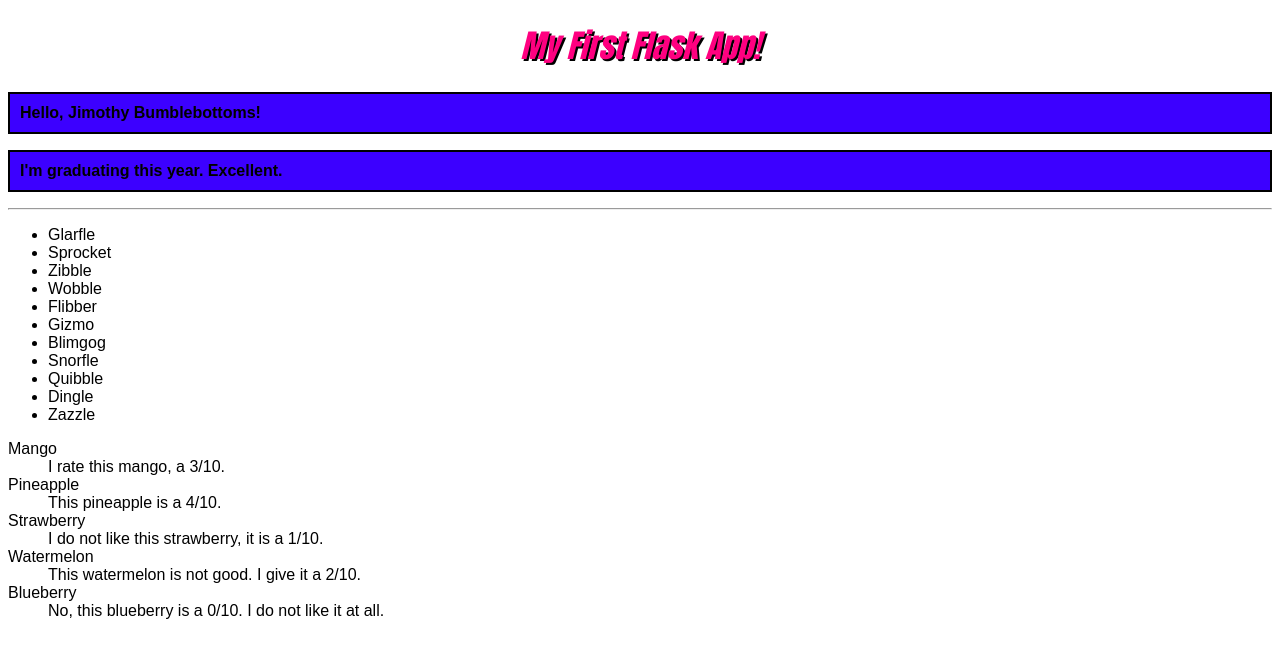
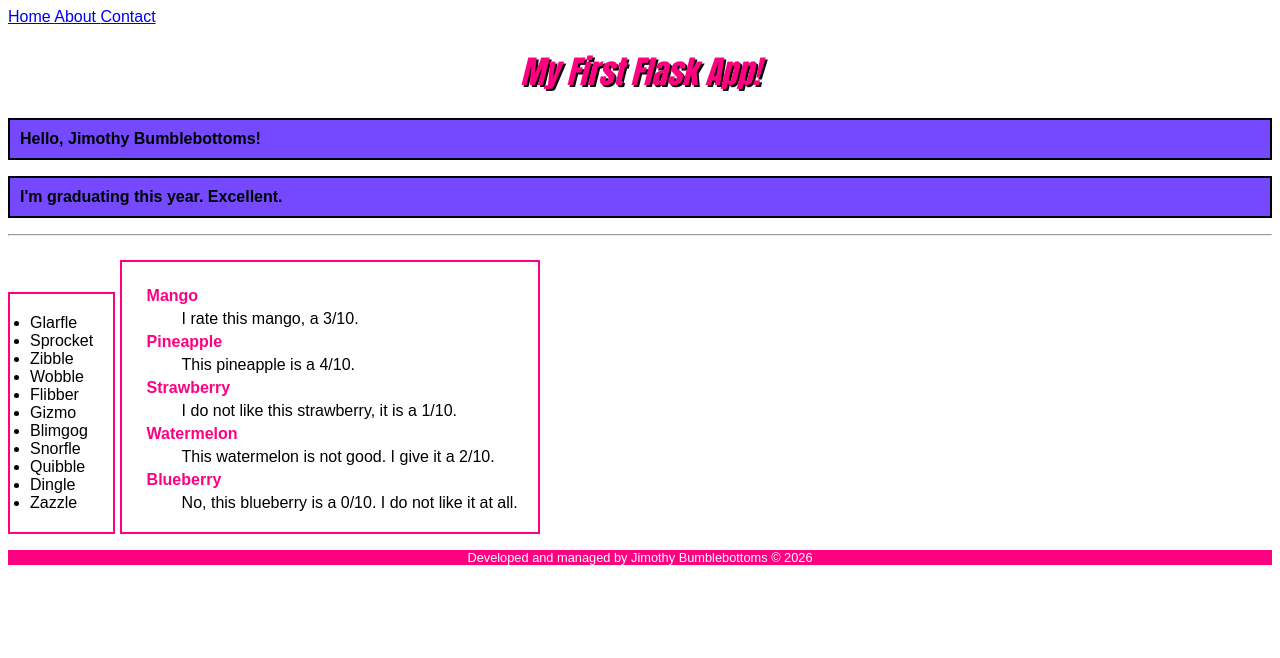
Before and after one commit to PhineasE2026/cs3-unit3-notes, a Flask app: page / in a window 1280 px wide. Shown: the top 658 px of the page. Run offline with Flask 3, Linux system fonts and the light colour scheme.

Commit message:
added links, footer, etc

```diff
--- a/app.py
+++ b/app.py
@@ -23,6 +23,12 @@ def index():
     # name_data is the variable declared here in python
     return render_template('index.html', name=name_data, year=year_data, favorites=favorites_list, ratings=ratings_dict)
 
+def about():
+    return render_template('about.html')
+
+def contact():
+    return render_template('contact.html')
+
 
 
 # TO RUN APP - type "flask run" into TERMINAL
--- a/static/style.css
+++ b/static/style.css
@@ -1,3 +1,9 @@
+:root {
+    --accent: #ff0080;
+    --accent-lt: #ff0080;
+    --accent-dk: #ff0080;
+}
+
 body {
     background: rgb(255, 255, 255);
     color: rgb(0, 0, 0);
@@ -5,7 +11,8 @@ body {
 }
 
 h1 {
-    color: rgb(255, 0, 128);
+    background: white;
+    color: var(--accent);
     font-style: italic;
     font-family: Impact;
     text-align: center;
@@ -13,8 +20,30 @@ h1 {
 }
 
 p {
-    background: rgb(60, 0, 255);
+    background: rgb(116, 73, 255);
     font-weight: bold;
     padding: 10px;
     border: 2px double black;
 }
+
+ul, dl {
+    border: 2px solid var(--accent-dk);
+    display: inline-block;
+    padding: 20px;
+}
+
+dt {
+    background: white;
+    color: var(--accent);
+    font-weight: bold;
+    padding: 5px;
+    border-radius: 5px;
+    display: inline-block;
+}
+
+footer {
+    background: var(--accent-dk);
+    color: white;
+    text-align: center;
+    font-size: 0.8rem;
+}
--- a/templates/index.html
+++ b/templates/index.html
@@ -5,6 +5,14 @@
     <link rel="stylesheet" href="{{ url_for('static', filename='style.css') }}">
   </head>
   <body>
+    <div class="navbar">
+      <a href=" {{ url_for('index') }} " class="navbar-brand"> Home </a>
+      <a href="#" class="navbar-items"> About </a>
+      <a href="#" class="navbar-items"> Contact </a>
+    </div>
+
+    <div class="page-content">
+
     <h1>My First Flask App!</h1>
 
     {% if name %}
@@ -31,5 +39,11 @@
       <dd> {{ val }} </dd>
       {% endfor %}
     </dl>
+
+    </div>
+
+    <footer>
+      <span>Developed and managed by Jimothy Bumblebottoms &copy; 2026</span>
+    </footer>
   </body>
 </html>
```
Also changed, not shown: templates/about.html (added), templates/contact.html (added).
